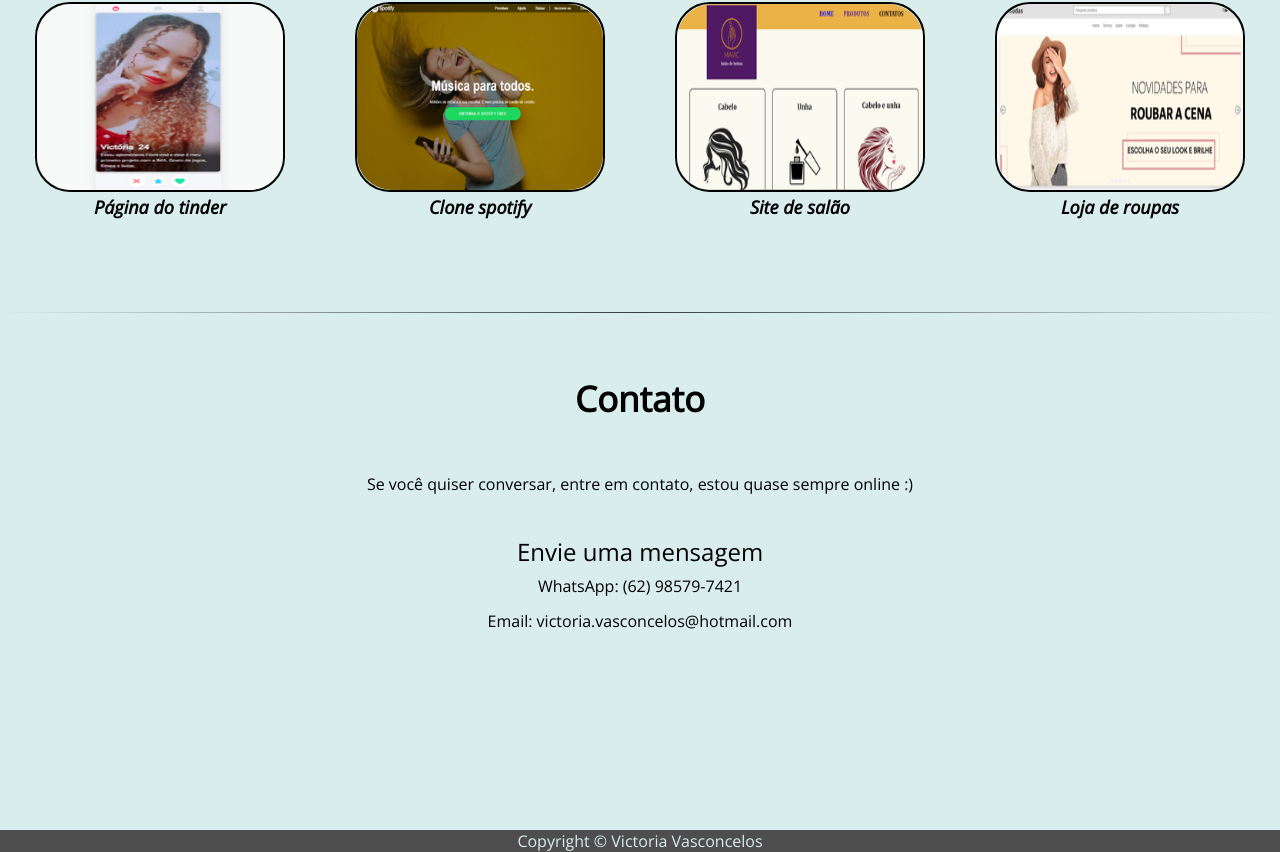
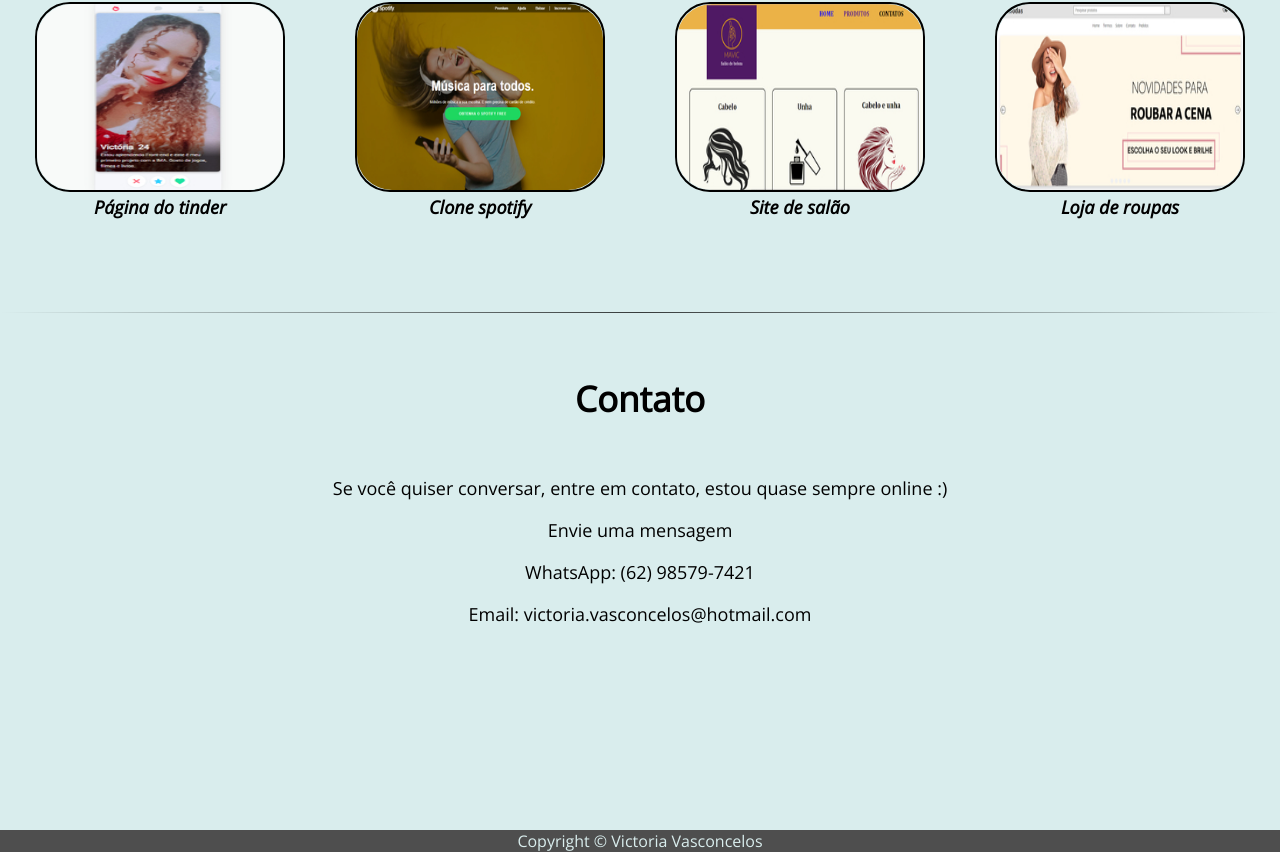
Before and after one commit to viicsousa/Portfolio, a React (Create React App) app: page / in a window 1280 px wide. Shown: the part 1388-2240 px from the top of the page. Built offline with nearby package versions, Linux system fonts and the light colour scheme; the HTML template or start-up script is replaced by a standard one.

Commit message:
styled components

```diff
--- a/package.json
+++ b/package.json
@@ -11,6 +11,7 @@
     "react-router-dom": "^6.4.3",
     "react-scripts": "5.0.1",
     "router-dom": "^2.2.9",
+    "styled-components": "^5.3.6",
     "web-vitals": "^2.1.4"
   },
   "scripts": {
--- a/src/components/Contato/Contato.css
+++ /dev/null
@@ -1,23 +0,0 @@
-.container-contato {
-        background-color: #d9eded;
-        text-align: center;
-        padding: 0;
-        margin: 0;
-        transition: all;
-        height: 500px;
-}
-
-.container-contato h3 {
-    font-size: 35px;
-    padding: 45px;
-}
-
-.container-contato p {
-    line-height: 35px;
-    font-size: 16px;
-}
-
-.container-contato p:nth-child(3) {
-    font-size: 24px;
-    padding-top: 32px;
-}
--- a/src/components/Contato/Contato.jsx
+++ b/src/components/Contato/Contato.jsx
@@ -1,15 +1,18 @@
-import './Contato.css'
+import React, { Component} from "react"
+import {Div, Title, Text} from './styles.js'
 
-const Contato = () => {
+class Contato extends Component {
+    render () {
     return (
-        <div className='container-contato'>
-            <h3>Contato</h3>
-            <p>Se você quiser conversar, entre em contato, estou quase sempre online :) </p>
-            <p>Envie uma mensagem</p>
-            <p>WhatsApp: (62) 98579-7421</p>
-            <p>Email: victoria.vasconcelos@hotmail.com</p>
-        </div>
+        <Div>
+            <Title>Contato</Title>
+            <Text>Se você quiser conversar, entre em contato, estou quase sempre online :) </Text>
+            <Text>Envie uma mensagem</Text>
+            <Text>WhatsApp: (62) 98579-7421</Text>
+            <Text>Email: victoria.vasconcelos@hotmail.com</Text>
+        </Div>
     )
+}
 };
 
-export default Contato
+export default Contato;
--- /dev/null
+++ b/src/components/Contato/styles.js
@@ -0,0 +1,22 @@
+import styled from "styled-components";
+
+export const Div = styled.div`
+    background-color: #d9eded;
+    text-align: center;
+    padding: 0;
+    margin: 0;
+    transition: all;
+    height: 500px;
+`;
+
+export const Title = styled.h3 `
+    font-size: 35px;
+    padding: 45px;
+
+`;
+
+export const Text = styled.p `
+    line-height: 42px;
+    font-size: 18px;
+
+`;
```
Also changed, not shown: 1 other file (tests, documents, lock files or other folders).
